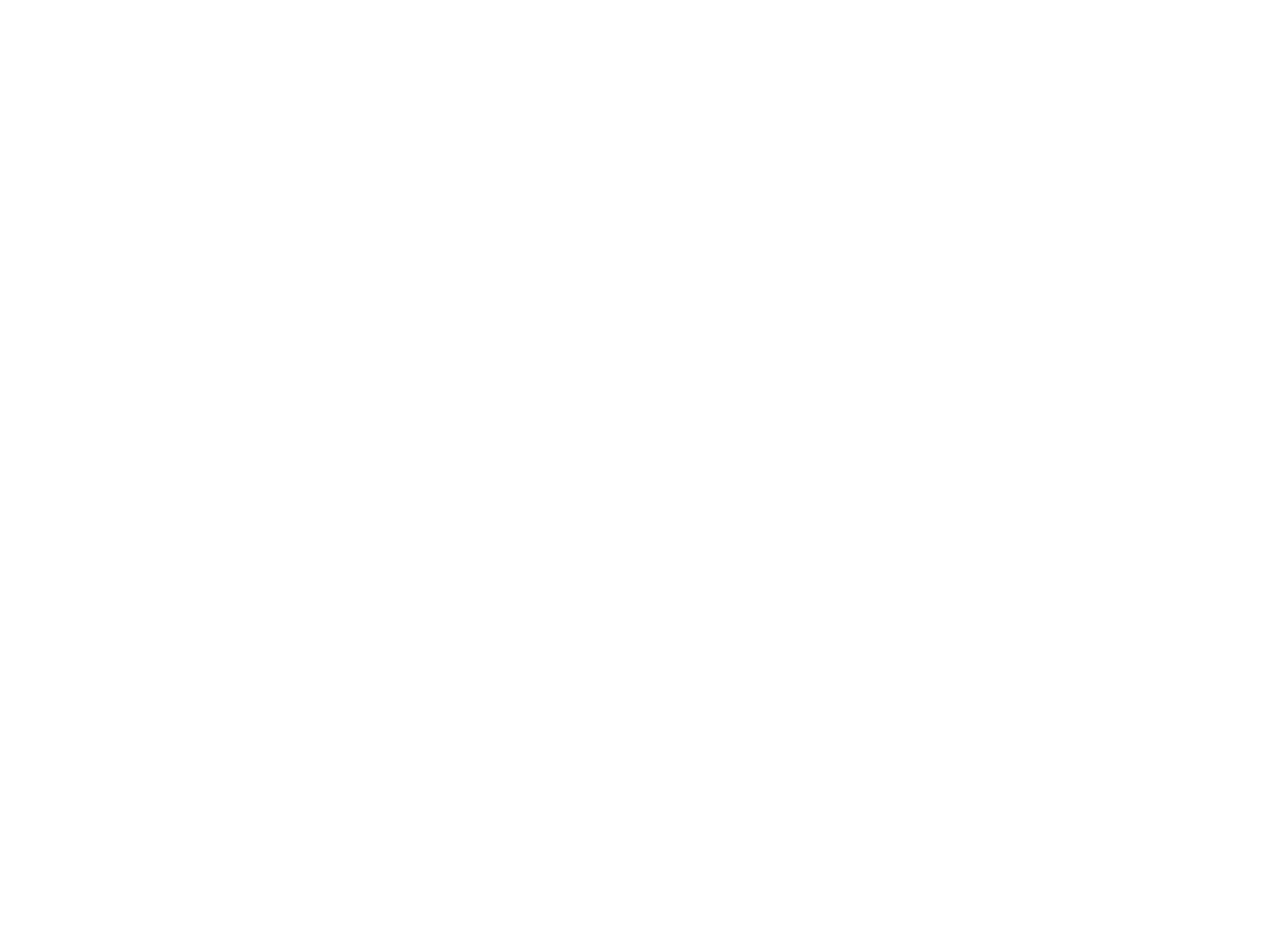
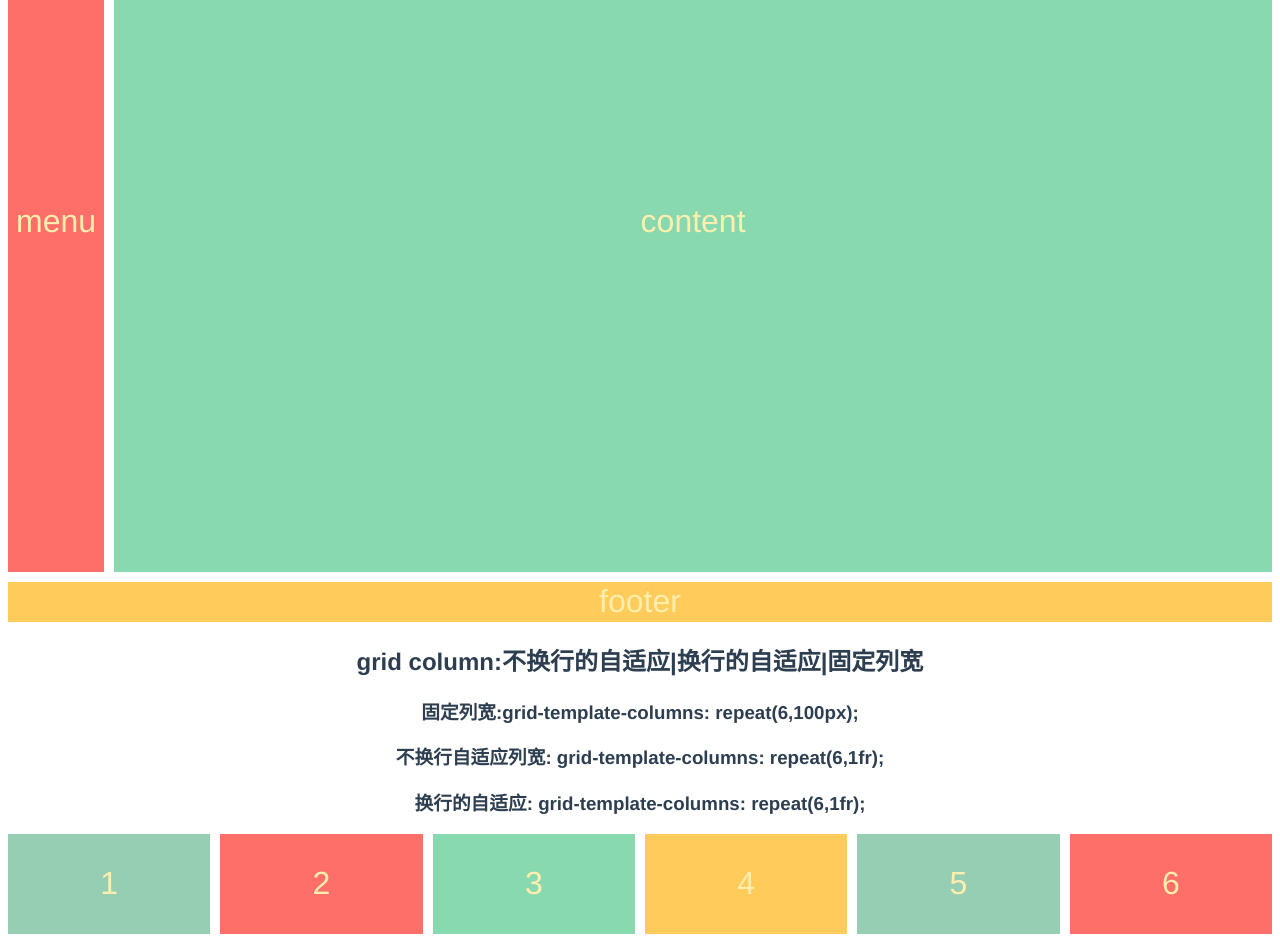
Before and after one commit to hengwujun128/zzq-component, a Vue app: page /grid/thirdGrid in a window 1280 px wide. Shown: the part 348-1290 px from the top of the page. Before the commit the page ends 800 px from the top, so only its background shows below. Built offline with nearby package versions, Linux system fonts and the light colour scheme.

Commit message:
feat: [grid]新增 grid-template-areas

```diff
--- a/package.json
+++ b/package.json
@@ -18,6 +18,7 @@
     "*.js"
   ],
   "dependencies": {
+    "axios": "^0.21.1",
     "lodash": "^4.17.11",
     "nprogress": "^0.2.0",
     "vue": "^2.5.17",
--- a/src/main.js
+++ b/src/main.js
@@ -6,8 +6,11 @@ import App from "./App.vue";
 import zzq from "./components";
 import Modal from "./components/modal";
 
+import LazyLoad from './components/directive/lazyLoad';
 Vue.config.productionTip = false;
-
+Vue.use(LazyLoad,{
+  default: require('./assets/logo.png')
+})
 Vue.use(Modal, { componentName: "ZModal", dynamic: true ,dialog:true});
 
 Vue.use(zzq);
--- /dev/null
+++ b/src/router/directive.js
@@ -0,0 +1,10 @@
+
+const directiveRoute = [
+  {
+    path: '/directive/lazyload',
+    name: 'LazyLoad',
+    component: ()=> import(/* webpackChunkName: GridBasic */ '../views/Directive/LazyLoad.vue')
+  },
+]
+
+export default directiveRoute
--- a/src/router/grid.js
+++ b/src/router/grid.js
@@ -14,6 +14,11 @@ const gridRoutes = [
     path: '/grid/secondGrid',
     name: 'SecondGrid',
     component: ()=> import(/* webpackChunkName: GridBasic */ '../views/Grid/SecondGrid.vue')
+  },
+  {
+    path: '/grid/thirdGrid',
+    name: 'ThirdGrid',
+    component: ()=> import(/* webpackChunkName: GridBasic */ '../views/Grid/ThirdGrid.vue')
   }
 ]
 
--- a/src/router/index.js
+++ b/src/router/index.js
@@ -8,6 +8,7 @@ import HelloWorld from '@/views/Swiper/HelloWorld'
 
 
 import Grid from './grid';
+import Directive from './directive';
 Vue.use(Router)
 
 let app_router = new Router({
@@ -23,7 +24,8 @@ let app_router = new Router({
       name: 'Instruction',
       component:()=> import(/* webpackChunkname:'instruction' */ '../views/Instruction.vue')
     },
-    ...Grid
+    ...Grid,
+    ...Directive
   ]
 })
 NProgress.configure({
--- /dev/null
+++ b/src/views/Directive/LazyLoad.vue
@@ -0,0 +1,70 @@
+<template>
+  <div class="lazyLoad">
+    <h2>image lazy load</h2>
+    <ul class="container">
+      <li v-for="(item, index) in images" :key="index" class="item">
+        <img v-lazy="item.image">
+      </li>
+    </ul>
+  </div>
+</template>
+
+<script>
+import Axios from "axios"
+
+  export default {
+    data() {
+      return {
+        message: '',
+        images: []
+      }
+    },
+    mounted () {
+      this.getImageData();
+    },
+    methods: {
+      getImageData() {
+        let url = 'https://fullstar.zhhainiao.com/inst/promotion_mobile/kwp/get'
+        Axios.post(url,{"pid":12,"cn":910012,"kid":17063}).then(res=>{
+          console.log(res)
+          this.images = res.data.screen2_wallpapers
+        }).catch(error=>{
+
+        })
+      }
+    },
+  }
+</script>
+
+<style lang="scss" scoped>
+html,body{
+  background: #ffeead;
+  margin: 0;
+  padding: 0;
+}
+ul {
+  list-style: none;
+  margin: 0;
+  padding: 0;
+}
+.lazyLoad {
+  ul {
+    display: grid;
+    grid-template-columns: repeat(auto-fit,minMax(200px,1fr));
+    // grid-auto-rows: 300px;
+    gap: 20px;
+    .item {
+      display:flex;
+      align-items: center;
+      justify-content: center;
+      border-radius:10px;
+      img {
+        width: 100%;
+        // height: 100%;
+        border-radius: 10px;
+      }
+    }
+  }
+}
+
+</style>
--- /dev/null
+++ b/src/views/Grid/ThirdGrid.vue
@@ -0,0 +1,76 @@
+<template>
+  <div class="third">
+    <h2>grid 某一行高度自适应: 容器 height:100%; 正定 item 的row高度:auto
+    </h2>
+    <h2>grid-template-area: 配合item的grid-area使用</h2>
+    <div class="container container1">
+      <div class="header">header</div>
+      <div class="menu">menu</div>
+      <div class="content">content</div>
+      <div class="footer">footer</div>
+    </div>
+    <h2>grid column:不换行的自适应|换行的自适应|固定列宽</h2>
+    <h3>固定列宽:grid-template-columns: repeat(6,100px);</h3>
+    <h3>不换行自适应列宽: grid-template-columns: repeat(6,1fr);</h3>
+    <h3>换行的自适应: grid-template-columns: repeat(6,1fr);</h3>
+    <div class="container container2">
+      <div>1</div>
+      <div>2</div>
+      <div>3</div>
+      <div>4</div>
+      <div>5</div>
+      <div>6</div>
+      <div>7</div>
+      <div>8</div>
+      <div>9</div>
+      <div>10</div>
+      <div>11</div>
+      <div>12</div>
+    </div>
+  </div>
+</template>
+
+<script>
+  export default {
+    data() {
+      return {}
+    }
+  }
+</script>
+
+<style lang="scss" scoped>
+@import url('./basic.scss');
+.third {
+  height: 100vh;
+  .container1 {
+    height:100%;  // 设置容器高度 100%;为了高度自适应
+    display: grid;
+    grid-template-columns: repeat(12,1fr); // 固定列数:12 列
+    grid-template-rows: 40px auto 40px;    // 固定行数 3 行
+    grid-gap: 10px;
+    grid-template-areas:
+      'h h h h h h h h h h h h'
+      'l r r r r r r r r r r r'
+      'f f f f f f f f f f f f';
+    .header {
+      grid-area: h;
+    }
+    .menu {
+      grid-area: l;
+    }
+    .content {
+      grid-area: r;
+    }
+    .footer {
+      grid-area: f;
+    }
+  }
+  .container2{
+    display:grid;
+    // grid-template-columns: repeat(6,100px);  // 固定列宽
+    grid-template-columns: repeat(6,1fr);  // 自适应列宽
+    grid-template-rows: repeat(2,100px);
+    gap: 10px;
+  }
+}
+</style>
```
Also changed, not shown: src/components/directive/lazyLoad.js (added, +86 -0 lines), 1 other file (tests, documents, lock files or other folders).
